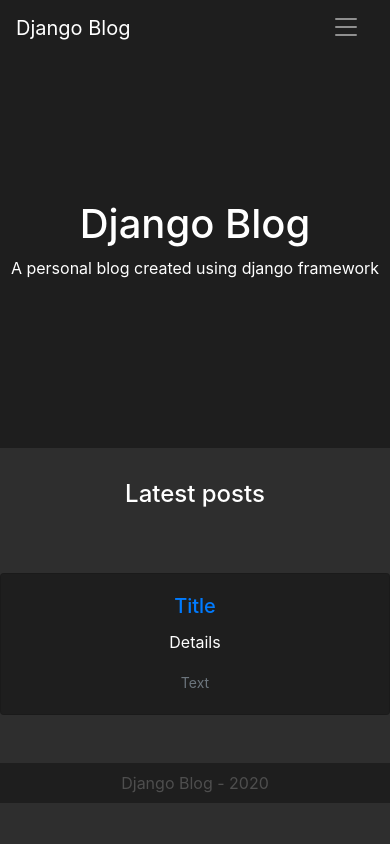
After one commit to sadra1f/django-blog, a Django app: page / in a window 390 px wide. The commit adds this page. Run offline with Django 3.2, Linux system fonts and the light colour scheme; tables that the repository leaves empty hold one stand-in row (values such as "Sample post"); some libraries are stand-ins or nearby versions; grey boxes are pictures that could not be loaded.

Commit message:
Add home page

```diff
--- /dev/null
+++ b/blog/urls.py
@@ -0,0 +1,7 @@
+from django.urls import path
+
+from blog import views as v
+
+urlpatterns = [
+    path('', v.home, name='home')
+]
--- a/blog/views.py
+++ b/blog/views.py
@@ -1,3 +1,4 @@
 from django.shortcuts import render
 
-# Create your views here.
+def home(request):
+    return render(request, 'blog/index.html')
--- a/main/settings.py
+++ b/main/settings.py
@@ -32,6 +32,7 @@ ALLOWED_HOSTS = []
 # Application definition
 
 INSTALLED_APPS = [
+    'blog',
     'bootstrap',
     'fontawesome',
     'django.contrib.admin',
--- a/main/urls.py
+++ b/main/urls.py
@@ -14,8 +14,9 @@ Including another URLconf
     2. Add a URL to urlpatterns:  path('blog/', include('blog.urls'))
 """
 from django.contrib import admin
-from django.urls import path
+from django.urls import path, include
 
 urlpatterns = [
     path('admin/', admin.site.urls),
+    path('', include('blog.urls'))
 ]
--- a/static/css/style.css
+++ b/static/css/style.css
@@ -1,4 +1,96 @@
-html,
-body {
+html {
     scroll-behavior: smooth;
 }
+
+body {
+    padding-top: 3em;
+    background: #2e2e2e;
+    color: #ffffff;
+}
+
+a {
+    transition: 160ms;
+}
+
+.center {
+    text-align: center;
+}
+
+.navbar {
+    background: #1e1e1e;
+}
+
+.navbar.hide,
+.navbar.show {
+    transition: 200ms;
+}
+
+.navbar-toggler,
+.navbar-toggler:focus,
+.navbar-toggler:active,
+.navbar-toggler-icon:focus {
+    border: 0;
+    outline: none;
+    box-shadow: none;
+}
+
+.nav-link {
+    position: relative;
+}
+
+.nav-link::after {
+    content: '';
+    position: absolute;
+    width: 0%;
+    height: 2px;
+    background: #c7c7c7;
+    bottom: 3px;
+    left: 0;
+    right: 0;
+    margin: 0 auto;
+    transition: all 300ms;
+}
+
+.nav-link:hover::after {
+    width: 76%;
+}
+
+.banner {
+    padding: 32px 0;
+}
+
+.banner-home {
+    background: #1e1e1e;
+    height: 400px;
+}
+
+.banner-title {
+    margin-bottom: 64px;
+}
+
+.card {
+    margin: 16px 0;
+    background-color: #1e1e1e;
+}
+
+.card .card-image {
+    background-size: cover;
+    background-repeat: no-repeat;
+    background-position: center;
+}
+
+.footer {
+    background: #1e1e1e;
+    color: #4e4e4e;
+}
+
+.footer p {
+    margin: 0;
+    padding: 0.5rem 0;
+}
+
+@media (max-width: 992px) {
+    .nav-link:hover::after {
+        width: 0;
+    }
+}
--- /dev/null
+++ b/static/js/script.js
@@ -0,0 +1,26 @@
+var navIcon = {
+    "active": '<path fill-rule="evenodd" d="M4.646 4.646a.5.5 0 0 1 .708 0L8 7.293l2.646-2.647a.5.5 0 0 1 .708.708L8.707 8l2.647 2.646a.5.5 0 0 1-.708.708L8 8.707l-2.646 2.647a.5.5 0 0 1-.708-.708L7.293 8 4.646 5.354a.5.5 0 0 1 0-.708z"/>',
+    "inactive": '<path fill-rule="evenodd" d="M2.5 11.5A.5.5 0 0 1 3 11h10a.5.5 0 0 1 0 1H3a.5.5 0 0 1-.5-.5zm0-4A.5.5 0 0 1 3 7h10a.5.5 0 0 1 0 1H3a.5.5 0 0 1-.5-.5zm0-4A.5.5 0 0 1 3 3h10a.5.5 0 0 1 0 1H3a.5.5 0 0 1-.5-.5z"/>'
+}
+
+function navShow() {
+    var $navCollapse = document.getElementById("navbarNavAltMarkup");
+    if (! $navCollapse.classList.contains("show")) {
+        setTimeout(() => {
+            document.getElementById("navbar").classList.remove("hide");
+            document.getElementById("navbar").classList.add("show");
+        }, 10);
+
+        setTimeout(() => {
+            document.getElementById("collapse-icon").innerHTML = navIcon["active"];
+        }, 290);
+    } else {
+        setTimeout(() => {
+            document.getElementById("navbar").classList.remove("show");
+            document.getElementById("navbar").classList.add("hide");
+            document.getElementById("collapse-icon").innerHTML = navIcon["inactive"];
+        }, 300);
+    }
+}
+
+document.getElementById("collapse-button").addEventListener("click", navShow);
--- a/templates/base.html
+++ b/templates/base.html
@@ -12,10 +12,32 @@
     <link rel="stylesheet" href="{% static 'css/style.css' %}">
 </head>
 <body>
+    <nav id="navbar" class="navbar navbar-expand-lg navbar-dark fixed-top">
+        <div class="container">
+            <a class="navbar-brand" href="#">Django Blog</a>
+            <button id="collapse-button" class="navbar-toggler" type="button" data-toggle="collapse" data-target="#navbarNavAltMarkup" aria-controls="navbarNavAltMarkup" aria-expanded="false" aria-label="Toggle navigation">
+              <svg id="collapse-icon" width="1.6em" height="1.6em" viewBox="0 0 16 16" class="bi" fill="currentColor" xmlns="http://www.w3.org/2000/svg">
+                <path fill-rule="evenodd" d="M2.5 11.5A.5.5 0 0 1 3 11h10a.5.5 0 0 1 0 1H3a.5.5 0 0 1-.5-.5zm0-4A.5.5 0 0 1 3 7h10a.5.5 0 0 1 0 1H3a.5.5 0 0 1-.5-.5zm0-4A.5.5 0 0 1 3 3h10a.5.5 0 0 1 0 1H3a.5.5 0 0 1-.5-.5z"/>
+              </svg>
+            </button>
+            <div class="collapse navbar-collapse" id="navbarNavAltMarkup">
+              <div class="navbar-nav">
+                <a class="nav-link" href="#">Home</a>
+                <a class="nav-link" href="#">Posts</a>
+                <a class="nav-link" href="#">GitHub</a>
+              </div>
+            </div>
+        </div>
+    </nav>
 
     {% block content %}{% endblock content %}
 
+    <div class="footer center">
+        <p>Django Blog - 2020</p>
+    </div>
+
     <script src="{% static 'bootstrap/js/jquery.min.js' %}"></script>
     <script src="{% static 'bootstrap/js/bootstrap.bundle.min.js' %}"></script>
+    <script src="{% static 'js/script.js' %}"></script>
 </body>
 </html>
--- /dev/null
+++ b/templates/blog/index.html
@@ -0,0 +1,35 @@
+{% extends 'base.html' %}
+{% load static %}
+
+{% block title %}
+    Django Blog - Home
+{% endblock title %}
+
+{% block content %}
+<div class="banner-home d-flex justify-content-center align-items-center">
+    <div class="center">
+      <h1>Django Blog</h1>
+      <p>A personal blog created using django framework</p>
+    </div>
+  </div>
+
+  <div class="banner center container">
+  <h4 class="banner-title">Latest posts</h4>
+
+    <!-- Card -->
+    <div class="card mb-3">
+      <div class="row no-gutters">
+        <div class="col-md-4 card-image" style="background-image: url('#');"></div>
+        <div class="col-md-8">
+          <div class="card-body">
+            <a href="#">
+              <h5 class="card-title">Title</h5>
+            </a>
+            <p class="card-text">Details</p>
+            <p class="card-text"><small class="text-muted">Text</small></p>
+          </div>
+        </div>
+      </div>
+    </div>
+</div>
+{% endblock content %}
```
